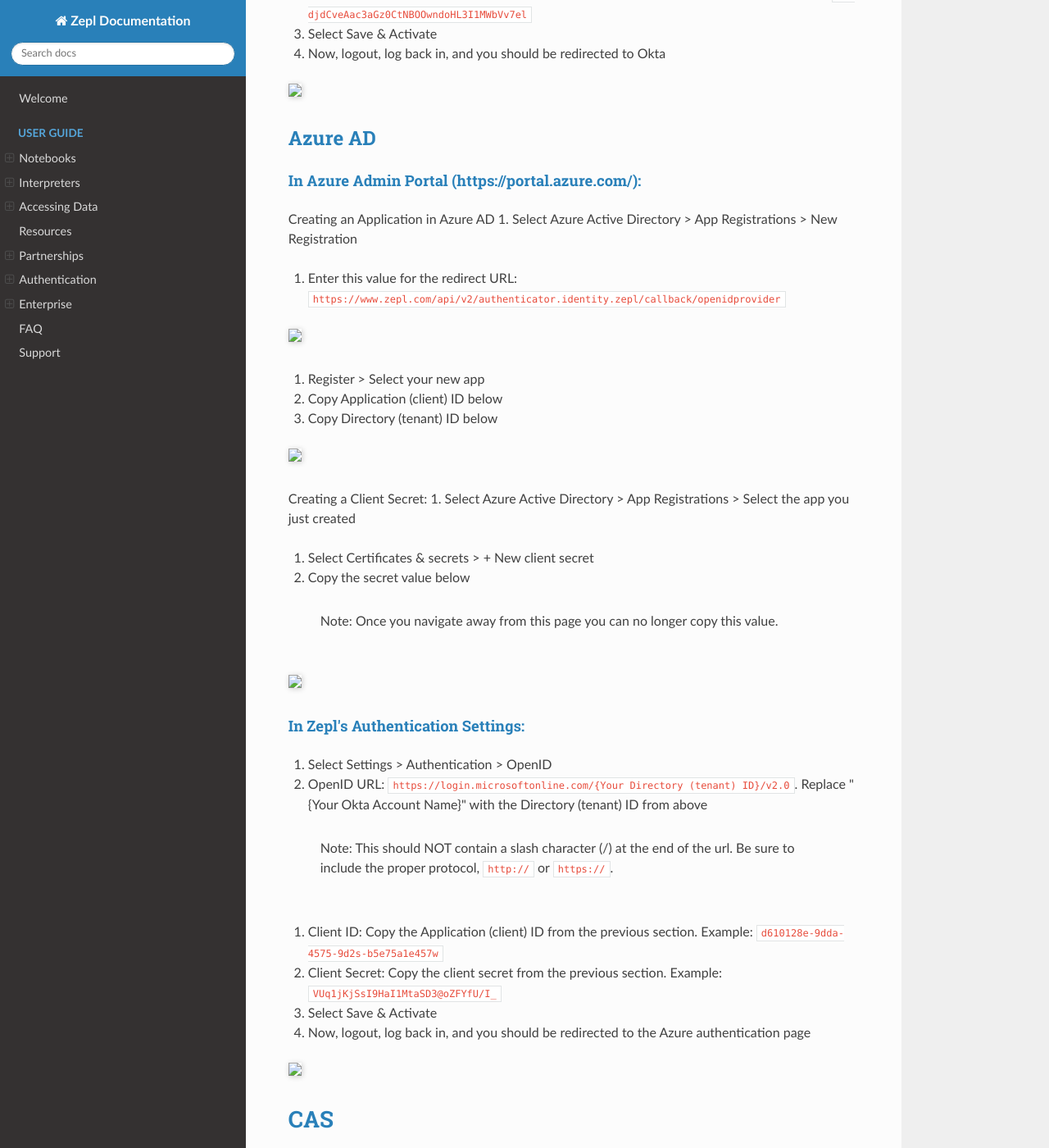
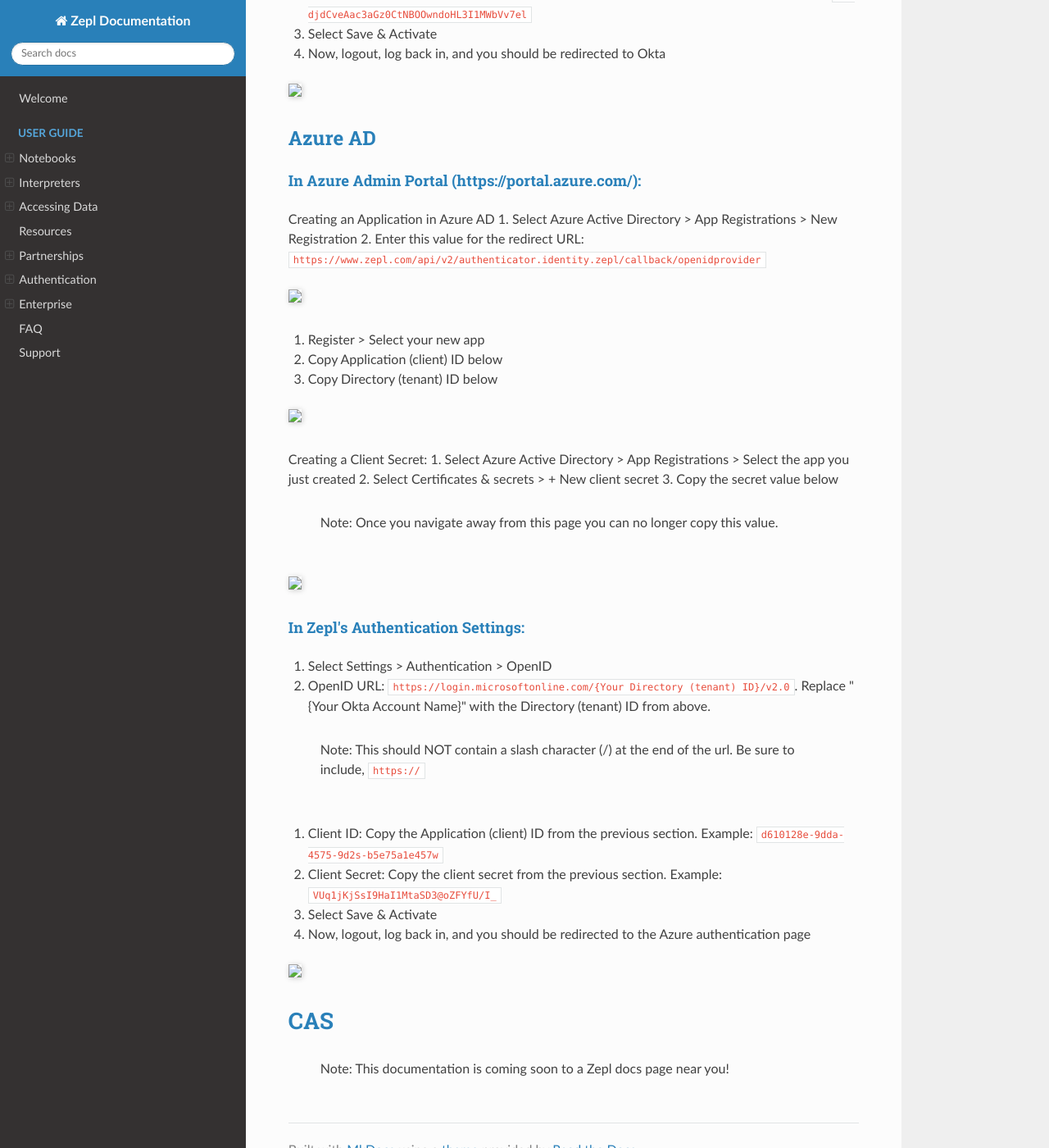
Before and after one commit to ZEPL/zepl-documentation, an MkDocs documentation site: the page built from docs/guide/authentication/authentication_providers.md, in a window 1280 px wide and 1400 px high, scrolled down 1998 px. Shown: the whole window at 82% size. Built offline with MkDocs 1.6.1, drawn with Linux system fonts in a browser that asks for light colours; nearby versions of some CDN libraries; some of the changed text lies outside the part shown.

Commit message:
Updated changes per Freddy's review of latest PR

```diff
--- a/docs/guide/authentication/authentication_providers.md
+++ b/docs/guide/authentication/authentication_providers.md
@@ -6,17 +6,16 @@
 [OpenID Connect](#openid-connect)
   * [Okta](#openid-connect-okta)
   * [Azure AD](#openid-connect-azure-ad)
->The OpenID Connect protocol is supported by most SSO providers. If you don't see the name of your provider on this page, please check your provider's documentation.
+> The OpenID Connect protocol is supported by most SSO providers. If you don't see the name of your provider on this page, please check your provider's documentation.
 
 [CAS](#cas)
-<br>
-<br>
+</br>
+</br>
 
 # Username / Password <a name="user-pass"></a>
-
 This is the default authentication method for Zepl and will be enabled upon sign up. This gives each user the ability to create a Zepl user name and password for authentication.
 
-<img src="../../img/authentication/zepl_username_password.png" class="image-box img-100"/></br>
+<img src="../../img/authentication/zepl_username_password.png" class="image-box img-100"/>
 
 # Google <a name="google"></a>
 
@@ -25,7 +24,7 @@
 # OpenID Connect <a name="openid-connect"></a>
 Configure authentication through SSO provider with OpenID Connect. Please reference our configuration steps below for several of the top authentication providers. Throughout this configuration, keep track of the 3 key fileds required in Zepl: `OpenID URL`, `Client ID`, and `Client Secret`.
 
-<img src="../../img/authentication/openid_connect/zepl_config_openid_connect.png" class="image-box img-100"/></br>
+<img src="../../img/authentication/openid_connect/zepl_config_openid_connect.png" class="image-box img-100"/>
 
 ## Okta <a name="openid-connect-okta"></a>
 > Note: The email address for a users's Zepl account, MUST match the `email` value in that same user's Okta account.
@@ -40,72 +39,62 @@
   > Note: The "Initiate login URI" can be blank.
 
 
-<img src="../../img/authentication/openid_connect/okta/okta_application_settings.png" class="image-box img-100"/></br>
+<img src="../../img/authentication/openid_connect/okta/okta_application_settings.png" class="image-box img-100"/>
 
 
 5. Scroll to the bottom to find the `Client ID` and `Client secret`. Please copy these or keep for reference in the next section
 
-<img src="../../img/authentication/openid_connect/okta/okta_client_credentials.png" class="image-box img-100"/></br>
+<img src="../../img/authentication/openid_connect/okta/okta_client_credentials.png" class="image-box img-100"/>
 
 #### In Zepl's Authentication Settings:
 1. Select Settings > Authentication > OpenID
 2. OpenID URL: `https://{Your Okta Account Name}.okta.com`
 
-  >Note: This should NOT contain '-admin' or a trailing slash character (/) at the end of the url. Be sure to include the proper protocol, `http://` or `https://`.
+  >Note: This should NOT contain '-admin' or a trailing slash character (/) at the end of the url. Be sure to include, `https://`.
 
 3. Client ID: Copy from the okta application you created in the previous section. Example: `4o199js5phG2Cv3204p6`
 4. Client Secret: Copy from the okta application you created in the previous section. Example: `0S-djdCveAac3aGz0CtNBOOwndoHL3I1MWbVv7el`
 5. Select Save & Activate
 6. Now, logout, log back in, and you should be redirected to Okta
 
-<img src="../../img/authentication/openid_connect/okta/okta_zepl_config_openid_connect.png" class="image-box img-100"/></br>
+<img src="../../img/authentication/openid_connect/okta/okta_zepl_config_openid_connect.png" class="image-box img-100"/>
 
 ## Azure AD <a name="openid-connect-azure-ad"></a>
 #### In Azure Admin Portal (https://portal.azure.com/):
 Creating an Application in Azure AD
 1. Select Azure Active Directory > App Registrations > New Registration
-
 2. Enter this value for the redirect URL: `https://www.zepl.com/api/v2/authenticator.identity.zepl/callback/openidprovider`
 
-<img src="../../img/authentication/openid_connect/azure_ad/azure_ad_app_register.png" class="image-box img-100"/></br>
+<img src="../../img/authentication/openid_connect/azure_ad/azure_ad_app_register.png" class="image-box img-100"/>
 
 3. Register > Select your new app
-
 4. Copy Application (client) ID below
-
 5. Copy Directory (tenant) ID below
 
-<img src="../../img/authentication/openid_connect/azure_ad/azure_ad_key.png" class="image-box img-100"/></br>
-
+<img src="../../img/authentication/openid_connect/azure_ad/azure_ad_key.png" class="image-box img-100"/>
 
 Creating a Client Secret:
 1. Select Azure Active Directory > App Registrations > Select the app you just created
-
 2. Select Certificates & secrets > + New client secret
-
 3. Copy the secret value below
 
-  > Note: Once you navigate away from this page you can no longer copy this value.
+> Note: Once you navigate away from this page you can no longer copy this value.
 
-<img src="../../img/authentication/openid_connect/azure_ad/azure_ad_secret.png" class="image-box img-100"/></br>
+<img src="../../img/authentication/openid_connect/azure_ad/azure_ad_secret.png" class="image-box img-100"/>
 
 #### In Zepl's Authentication Settings:
 1. Select Settings > Authentication > OpenID
+2. OpenID URL: `https://login.microsoftonline.com/{Your Directory (tenant) ID}/v2.0`. Replace "{Your Okta Account Name}" with the Directory (tenant) ID  from above.
 
-2. OpenID URL: `https://login.microsoftonline.com/{Your Directory (tenant) ID}/v2.0`. Replace "{Your Okta Account Name}" with the Directory (tenant) ID  from above
-
-  >Note: This should NOT contain a slash character (/) at the end of the url. Be sure to include the proper protocol, `http://` or `https://`.
+  > Note: This should NOT contain a slash character (/) at the end of the url. Be sure to include, `https://`
 
 3. Client ID: Copy the Application (client) ID from the previous section. Example: `d610128e-9dda-4575-9d2s-b5e75a1e457w`
-
 4. Client Secret: Copy the client secret from the previous section. Example: `VUq1jKjSsI9HaI1MtaSD3@oZFYfU/I_`
-
 5. Select Save & Activate
-
 6. Now, logout, log back in, and you should be redirected to the Azure authentication page
 
-<img src="../../img/authentication/openid_connect/azure_ad/azure_zepl_config_openid_connect.png" class="image-box img-100"/></br>
+<img src="../../img/authentication/openid_connect/azure_ad/azure_zepl_config_openid_connect.png" class="image-box img-100"/>
 
 # CAS <a name="cas"></a>
 
->Note: This documentation is coming soon to a Zepl docs page near you!
+> Note: This documentation is coming soon to a Zepl docs page near you!
```
